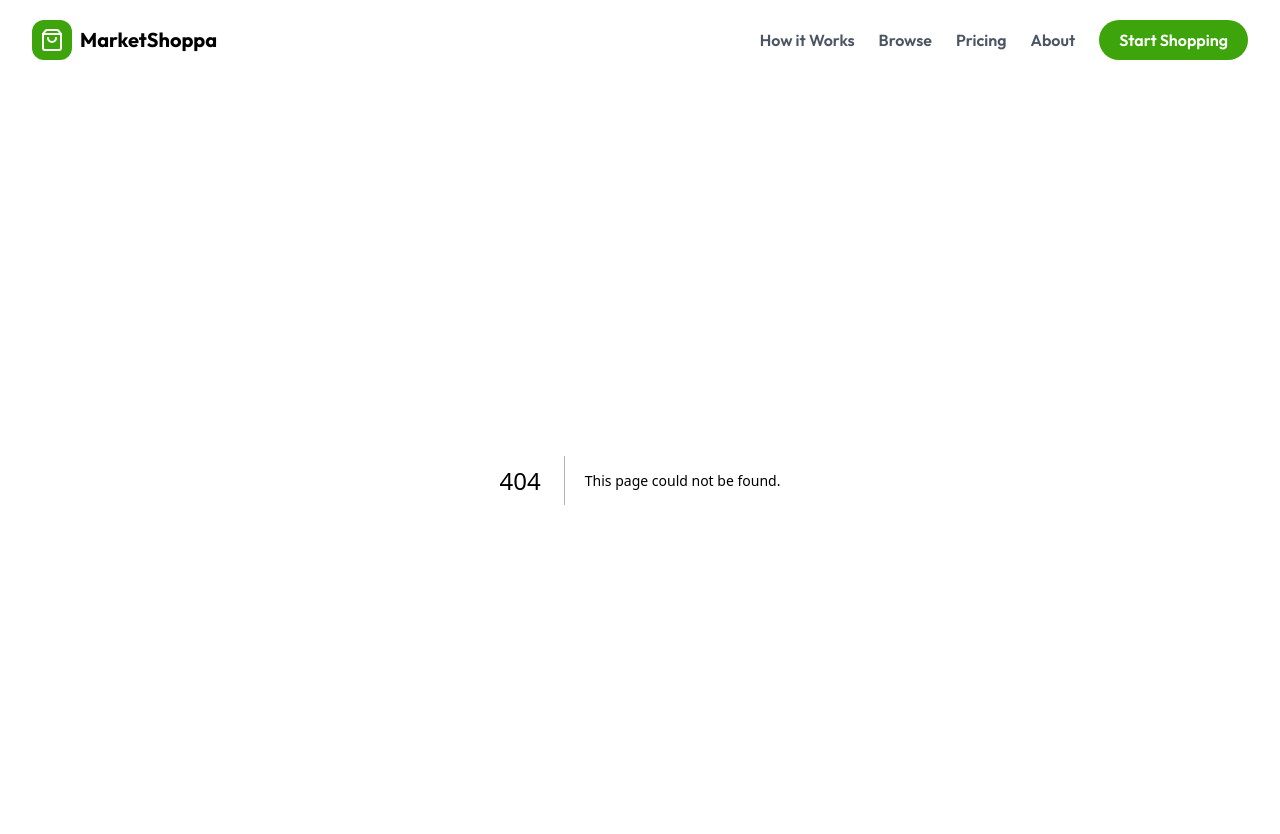
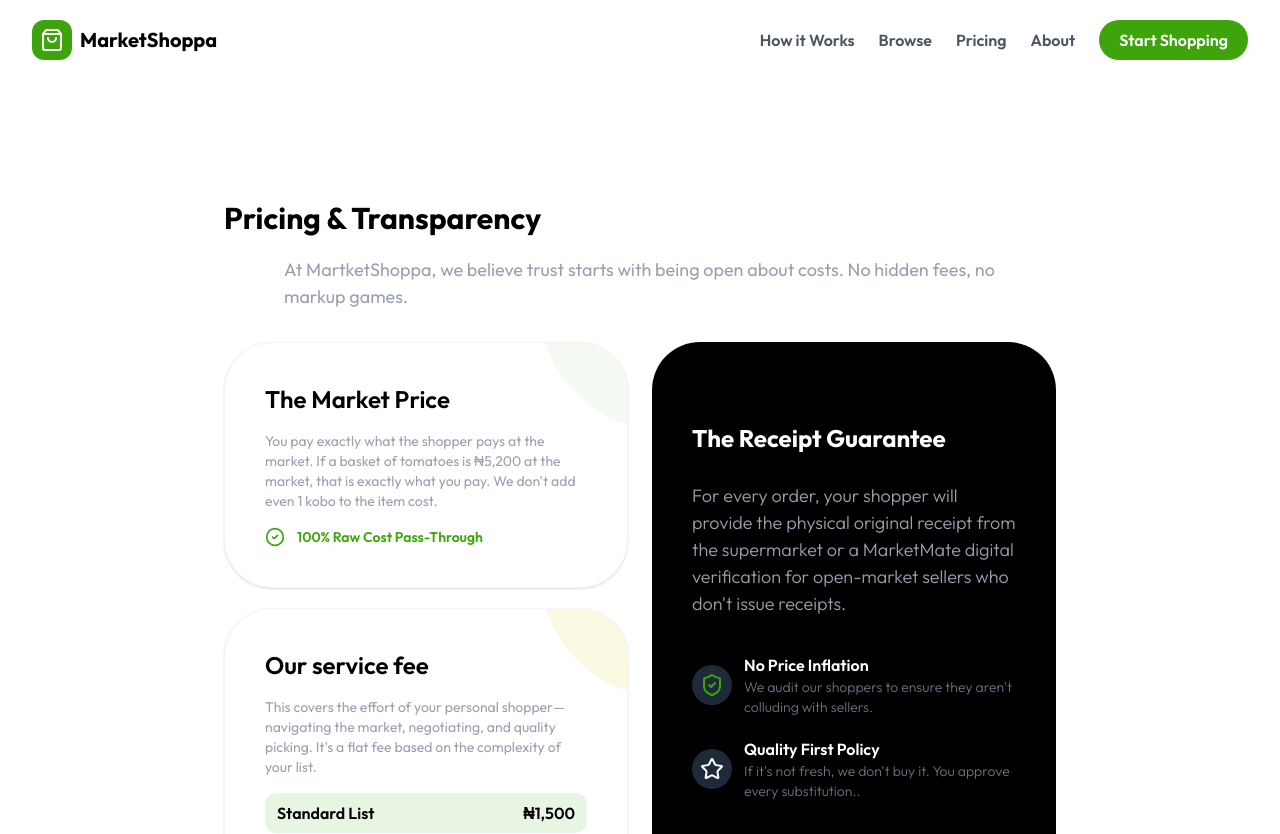
Before and after one commit to Dakjebbin/marketshoppa, a Next.js app: page /pages/pricing in a window 1280 px wide. Before the commit this address had no page. Shown: the top 834 px of the page. Built offline with nearby package versions, Linux system fonts and the light colour scheme.

Commit message:
more better

```diff
--- a/app/components/Header.tsx
+++ b/app/components/Header.tsx
@@ -70,12 +70,12 @@
           >
             Browse
           </a>
-          <a
+          <Link
             className="font-semibold text-[#4b5563] hover:text-[#3ea40b]"
-            href="#"
+            href="/pages/pricing"
           >
             Pricing
-          </a>
+          </Link>
           <a
             className="font-semibold text-[#4b5563] hover:text-[#3ea40b]"
             href="#"
@@ -109,7 +109,8 @@
                 <Link href="/pages/howitworks">How it Works</Link>
                 </li>
                 <li>Browse Categories</li>
-                <li>Pricing</li>
+                <li>
+                  <Link href="/pages/pricing">Pricing</Link></li>
                 <li>About Us</li>
               </ul>
 
--- a/app/pages/howitworks/FluctuatingMarket.tsx
+++ b/app/pages/howitworks/FluctuatingMarket.tsx
@@ -22,7 +22,7 @@
                         </div>
                     </div>
 
-                    <div className='my-3'>
+                    <div className='my-7 flex justify-center'>
                     <button className='bg-[#3ea40b] px-4 py-2 text-white font-semibold rounded-3xl'>I&apos;m ready to shop</button>
                     </div>
 
--- /dev/null
+++ b/app/pages/pricing/Pricing.tsx
@@ -0,0 +1,118 @@
+import React from "react";
+
+const Pricing = () => {
+  return (
+    <section className="flex items-center justify-center md:w-[65%] w-[90%] m-auto my-10">
+      <div>
+        <div className="mt-20">
+          <h1 className="sm:text-3xl text-2xl font-bold mb-5">Pricing & Transparency</h1>
+          <p className="sm:pl-15 pl-10 mb-8 text-gray-400 sm:text-[18px] text-[14px]">
+            At MartketShoppa, we believe trust starts with being open about
+            costs. No hidden fees, no markup games.
+          </p>
+        </div>
+        <div className="flex flex-wrap gap-6">
+          <div className="grow flex flex-col gap-5 basis-70">
+            <div className="relative bg-white p-10 rounded-[3rem] border border-gray-100 shadow-sm overflow-hidden">
+              <div className="bg-[#3ea40b0d] h-32 w-32 rounded-bl-full absolute top-0 right-0 -mr-10 -mt-10 transition-transform hover:scale-125"></div>
+              <h3 className="sm:text-2xl text-xl font-semibold mb-4">The Market Price</h3>
+              <p className="text-sm text-gray-400 mb-4">
+                You pay exactly what the shopper pays at the market. If a basket
+                of tomatoes is ₦5,200 at the market, that is exactly what you
+                pay. We don&apos;t add even 1 kobo to the item cost.
+              </p>
+              <div className="flex items-center gap-3">
+                <svg
+                  xmlns="http://www.w3.org/2000/svg"
+                  width="22"
+                  height="22"
+                  viewBox="0 0 24 24"
+                  fill="none"
+                  stroke="#3ea40b"
+                  strokeWidth="2"
+                  strokeLinecap="round"
+                  strokeLinejoin="round"
+                  className="lucide lucide-circle-check w-5 h-5"
+                  aria-hidden="true"
+                >
+                  <circle cx="12" cy="12" r="10"></circle>
+                  <path d="m9 12 2 2 4-4"></path>
+                </svg>
+                <p className="text-[#3ea40b] text-sm font-semibold">
+                  100% Raw Cost Pass-Through
+                </p>
+              </div>
+            </div>
+            <div className="relative bg-white p-10 rounded-[3rem] border border-gray-100 shadow-sm overflow-hidden">
+              <div className="bg-[#f3eb9f4d] h-32 w-32 rounded-bl-full absolute top-0 right-0 -mr-10 -mt-10 transition-transform hover:scale-125"></div>
+              <h3 className="sm:text-2xl text-xl font-semibold mb-4">Our service fee</h3>
+              <p className="text-sm text-gray-400 mb-4">
+                This covers the effort of your personal shopper—navigating the
+                market, negotiating, and quality picking. It&apos;s a flat fee
+                based on the complexity of your list.
+              </p>
+              <div className="flex flex-col gap-4">
+                <span className="flex items-center justify-between bg-[#e8f5e2] px-3 py-2 rounded-xl font-semibold">
+                  <p className="text-sm sm:text-base">Standard List</p>
+                  <p className="text-sm sm:text-base">₦1,500</p>
+                </span>
+                <span className="flex items-center justify-between text-gray-400 font-semibold px-3 bg-[#f9fafb] py-2 rounded-xl">
+                  <p className="text-sm sm:text-base">Large/Business List</p>
+                  <p className="text-sm sm:text-base">₦3,500+</p>
+                </span>
+              </div>
+            </div>
+          </div>
+          <div className="grow bg-black text-white basis-70 rounded-[3rem] px-10 py-20">
+            <h1 className="sm:text-2xl text-xl font-bold mb-7">The Receipt Guarantee</h1>
+            <p className="text-gray-400 sm:text-[18px] text-[15px] font-light">
+              For every order, your shopper will provide the physical original
+              receipt from the supermarket or a MarketMate digital verification
+              for open-market sellers who don&apos;t issue receipts.
+            </p>
+
+             <div className="mt-9 flex flex-col gap-5">
+                <div className="flex items-center gap-3">
+                <div className="bg-gray-800 rounded-full px-2 py-2 flex items-center">
+                    <svg
+                      xmlns="http://www.w3.org/2000/svg"
+                      width="24"
+                      height="24"
+                      viewBox="0 0 24 24"
+                      fill="none"
+                      stroke="currentColor"
+                      strokeWidth="2"
+                      strokeLinecap="round"
+                      strokeLinejoin="round"
+                      className="lucide lucide-shield-check text-[#3ea40b]"
+                      aria-hidden="true"
+                    >
+                      <path d="M20 13c0 5-3.5 7.5-7.66 8.95a1 1 0 0 1-.67-.01C7.5 20.5 4 18 4 13V6a1 1 0 0 1 1-1c2 0 4.5-1.2 6.24-2.72a1.17 1.17 0 0 1 1.52 0C14.51 3.81 17 5 19 5a1 1 0 0 1 1 1z"></path>
+                      <path d="m9 12 2 2 4-4"></path>
+                    </svg>
+                  </div>
+                  <div>
+                    <p className="font-semibold">No Price Inflation</p>
+                    <p className="text-sm text-gray-500 font-light">We audit our shoppers to ensure they aren&apos;t colluding with sellers.</p>
+                  </div>
+                </div>
+
+                <div className="flex items-center gap-3">
+                <div className="bg-gray-800 rounded-full px-2 py-2 flex items-center">
+                <svg xmlns="http://www.w3.org/2000/svg" width="24" height="24" viewBox="0 0 24 24" fill="none" stroke="currentColor" strokeWidth="2" strokeLinecap="round" strokeLinejoin="round" className="lucide lucide-star text-beige" aria-hidden="true"><path d="M11.525 2.295a.53.53 0 0 1 .95 0l2.31 4.679a2.123 2.123 0 0 0 1.595 1.16l5.166.756a.53.53 0 0 1 .294.904l-3.736 3.638a2.123 2.123 0 0 0-.611 1.878l.882 5.14a.53.53 0 0 1-.771.56l-4.618-2.428a2.122 2.122 0 0 0-1.973 0L6.396 21.01a.53.53 0 0 1-.77-.56l.881-5.139a2.122 2.122 0 0 0-.611-1.879L2.16 9.795a.53.53 0 0 1 .294-.906l5.165-.755a2.122 2.122 0 0 0 1.597-1.16z"></path></svg>
+                  </div>
+                  <div>
+                    <p className="font-semibold">Quality First Policy</p>
+                    <p className="text-sm text-gray-500 font-light">If it&apos;s not fresh, we don&apos;t buy it. You approve every substitution..</p>
+                  </div>
+                </div>
+             </div>
+
+          </div>
+        </div>
+      </div>
+    </section>
+  );
+};
+
+export default Pricing;
--- /dev/null
+++ b/app/pages/pricing/page.tsx
@@ -0,0 +1,11 @@
+import Pricing from './Pricing'
+
+const page = () => {
+  return (
+    <div>
+        <Pricing/>
+    </div>
+  )
+}
+
+export default page
```
